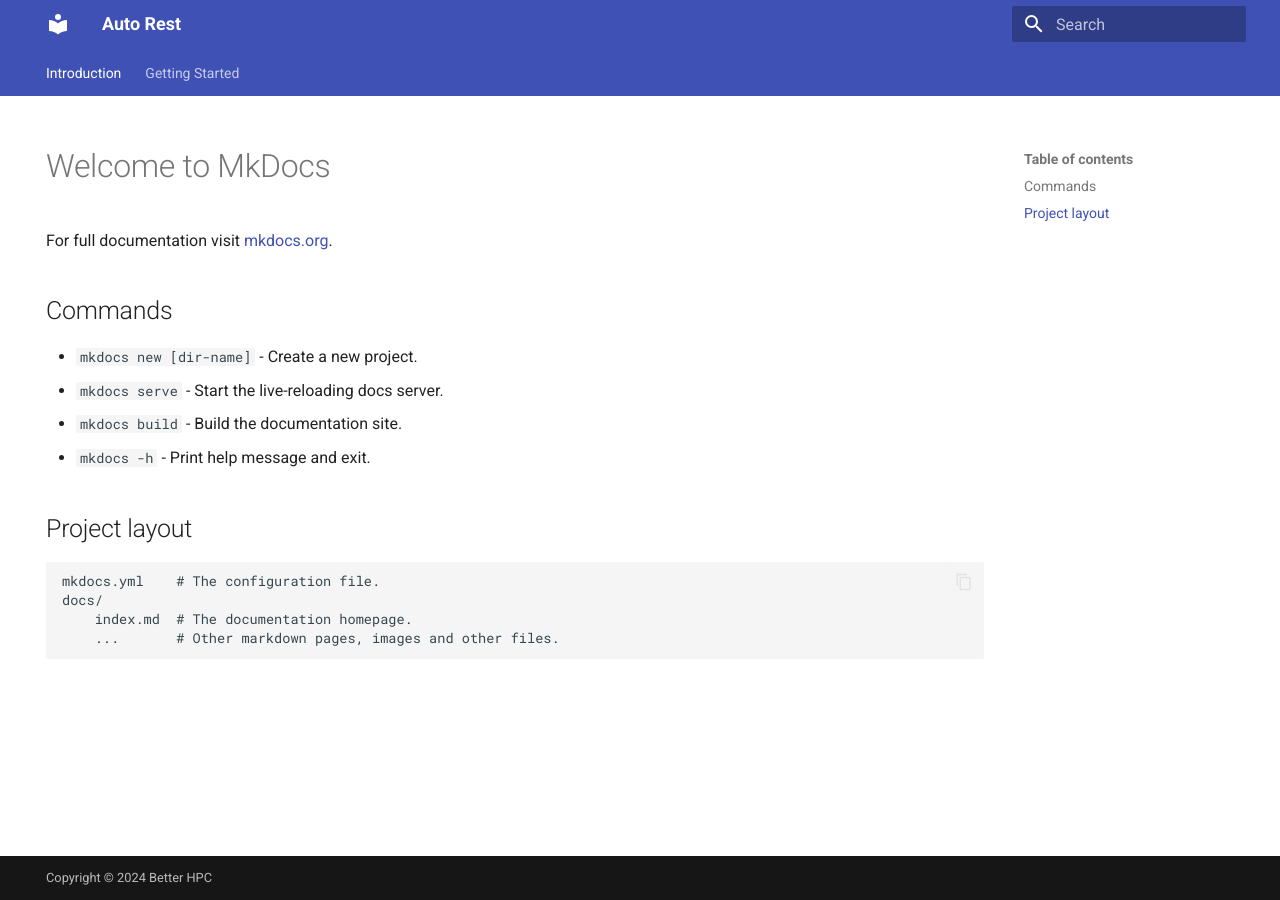
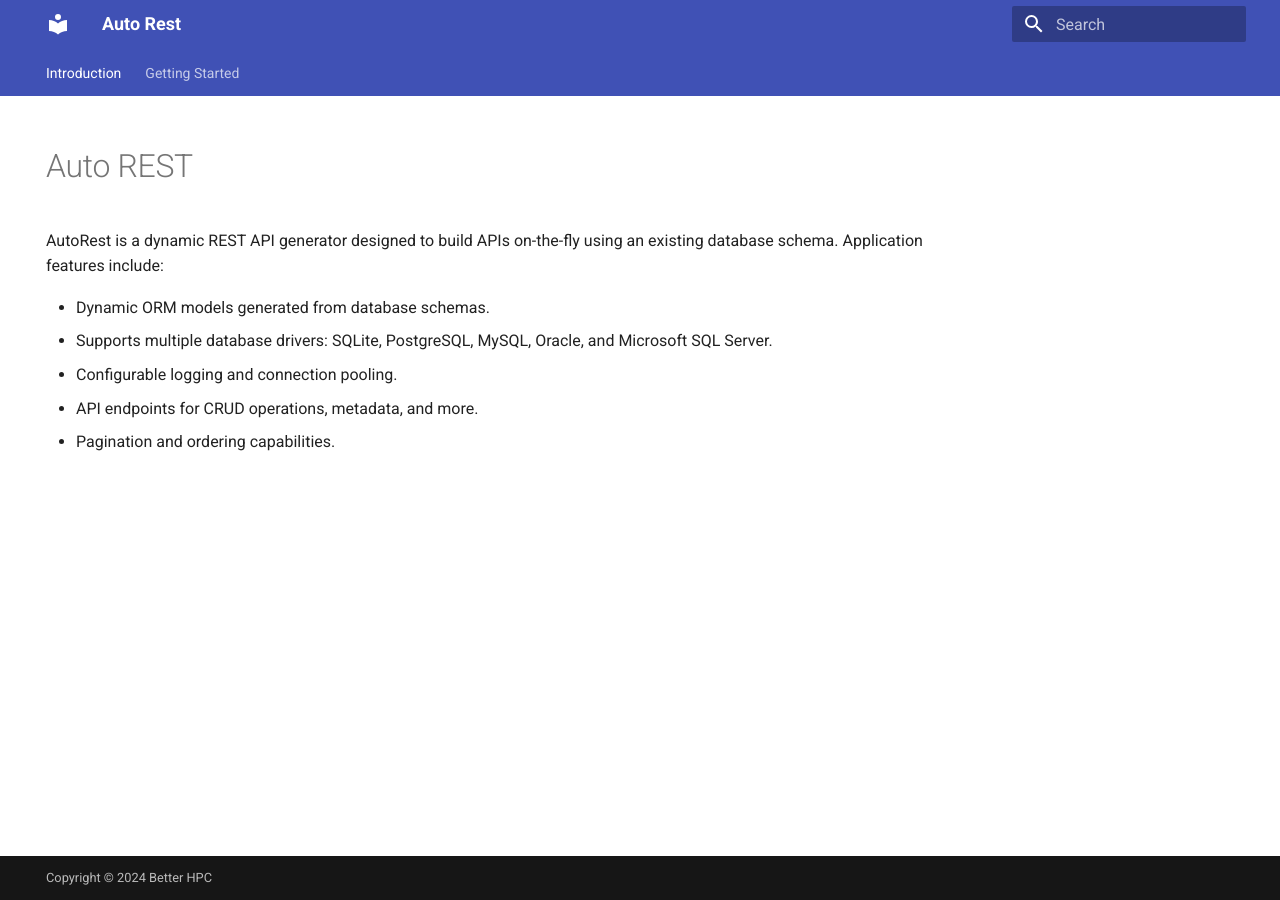
Before and after one commit to Better-HPC/auto-rest, an MkDocs documentation site: the page built from docs/index.md, in a window 1280 px wide. Built offline with MkDocs 1.6.1 and Material for MkDocs 9.7.7, drawn with Linux system fonts in a browser that asks for light colours.

```diff
--- a/docs/index.md
+++ b/docs/index.md
@@ -3,20 +3,13 @@ hide:
   - navigation
 ---
 
-# Welcome to MkDocs
+# Auto REST
 
-For full documentation visit [mkdocs.org](https://www.mkdocs.org).
+AutoRest is a dynamic REST API generator designed to build APIs on-the-fly using an existing database schema.
+Application features include:
 
-## Commands
-
-* `mkdocs new [dir-name]` - Create a new project.
-* `mkdocs serve` - Start the live-reloading docs server.
-* `mkdocs build` - Build the documentation site.
-* `mkdocs -h` - Print help message and exit.
-
-## Project layout
-
-    mkdocs.yml    # The configuration file.
-    docs/
-        index.md  # The documentation homepage.
-        ...       # Other markdown pages, images and other files.
+- Dynamic ORM models generated from database schemas.
+- Supports multiple database drivers: SQLite, PostgreSQL, MySQL, Oracle, and Microsoft SQL Server.
+- Configurable logging and connection pooling.
+- API endpoints for CRUD operations, metadata, and more.
+- Pagination and ordering capabilities.
--- a/mkdocs.yml
+++ b/mkdocs.yml
@@ -55,4 +55,5 @@ nav:
   - Introduction: index.md
   - Getting Started:
       - getting_started/install.md
+      - getting_started/deploying.md
 copyright: Copyright &copy; 2024 Better HPC
```
Also changed, not shown: docs/getting_started/deploying.md (added, +105 -0 lines), docs/getting_started/install.md (+0 -4 lines).
